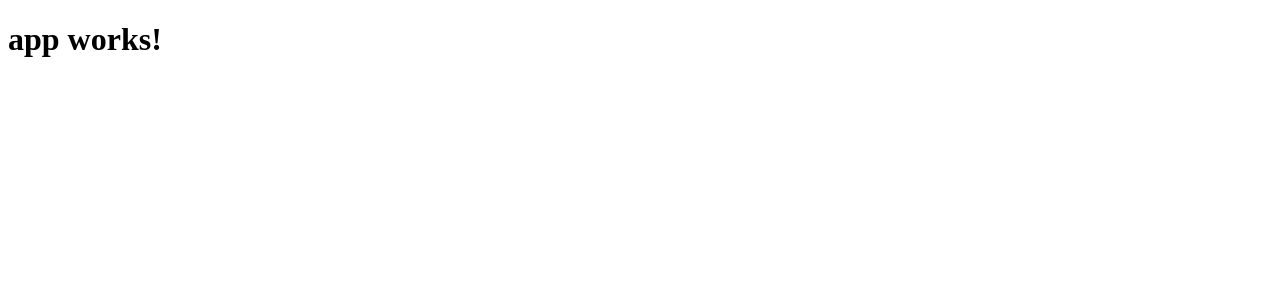
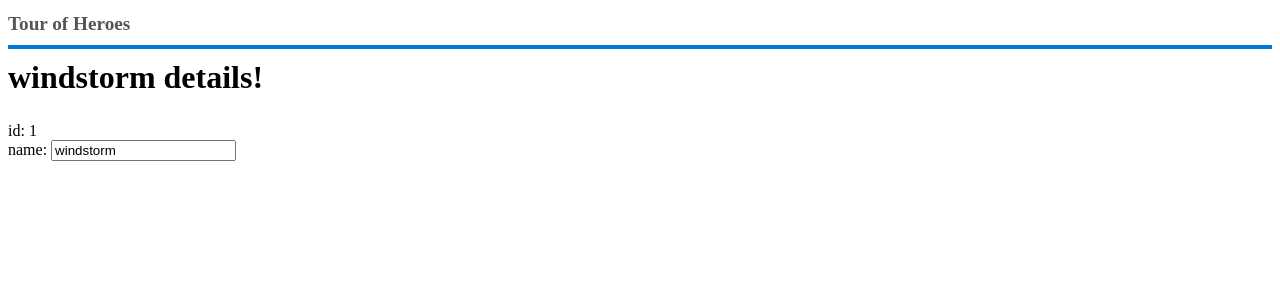
Before and after one commit to cjr8020/ng2-tour-of-heros, an Angular app: page / in a window 1280 px wide. Shown: the top 300 px of the page. Built offline with nearby package versions, Linux system fonts and the light colour scheme.

Commit message:
first step

```diff
--- a/src/app/app.component.css
+++ b/src/app/app.component.css
@@ -0,0 +1,35 @@
+h1 {
+  font-size: 1.2em;
+  color: #999;
+  color: #555;
+  margin-bottom: 0;
+}
+h2 {
+  font-size: 2em;
+  margin-top: 0;
+  padding-top: 0;
+}
+nav a {
+  padding: 5px 10px;
+  text-decoration: none;
+  margin-top: 10px;
+  display: inline-block;
+  background-color: #eee;
+  border-radius: 4px;
+}
+nav a:visited, a:link {
+  color: #607D8B;
+}
+nav a:hover {
+  color: #039be5;
+  background-color: #CFD8DC;
+}
+nav a.router-link-active {
+  color: #039be5;
+}
+.header-bar {
+  background-color: rgb(0,120,215);
+  height: 4px;
+  margin-top: 10px;
+  margin-bottom: 10px;
+}
--- a/src/app/app.component.html
+++ /dev/null
@@ -1,3 +0,0 @@
-<h1>
-  {{title}}
-</h1>
--- a/src/app/app.component.ts
+++ b/src/app/app.component.ts
@@ -1,10 +1,30 @@
+import { Ng2TourOfHerosPage } from '../../e2e/app.po';
 import { Component } from '@angular/core';
+import { Hero } from './hero';
 
 @Component({
   selector: 'app-root',
-  templateUrl: './app.component.html',
+  template: `
+
+    <h1>{{title}}</h1>
+    <div class="header-bar"></div>
+    <h2>{{hero.name}} details!</h2>
+    <div>
+      <label>id: </label>{{hero.id}}
+    </div>
+    <div>
+      <label>name: </label>
+      <input [(ngModel)]="hero.name" placeholder="name">
+    </div>
+
+  `,
   styleUrls: ['./app.component.css']
 })
 export class AppComponent {
-  title = 'app works!';
+
+  title:string = 'Tour of Heroes';
+  hero: Hero = {
+    id: 1,
+    name: 'windstorm'
+  };
 }
--- /dev/null
+++ b/src/app/hero.ts
@@ -0,0 +1,4 @@
+export class Hero {
+  id: number;
+  name: string;
+}
```
Also changed, not shown: 1 other file (tests, documents, lock files or other folders).
